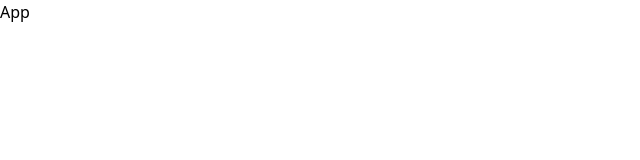
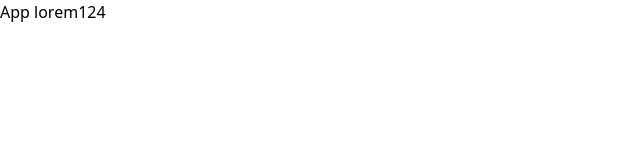
Before and after one commit to Itz-umairhassan/BookWiz, a React (Vite) app in the folder client/: page / in a window 1280 px wide. Shown: the top 160 px of the page, without its empty margins (0-640 px from the left). Built offline with nearby package versions, Linux system fonts and the light colour scheme.

Commit message:
first commit

```diff
--- a/client/src/App.jsx
+++ b/client/src/App.jsx
@@ -4,7 +4,7 @@ export default function App() {
   return (
     <div className=' text-3xl text-red-400' >
       App
-
+      lorem124
       </div>
   )
 }
```
